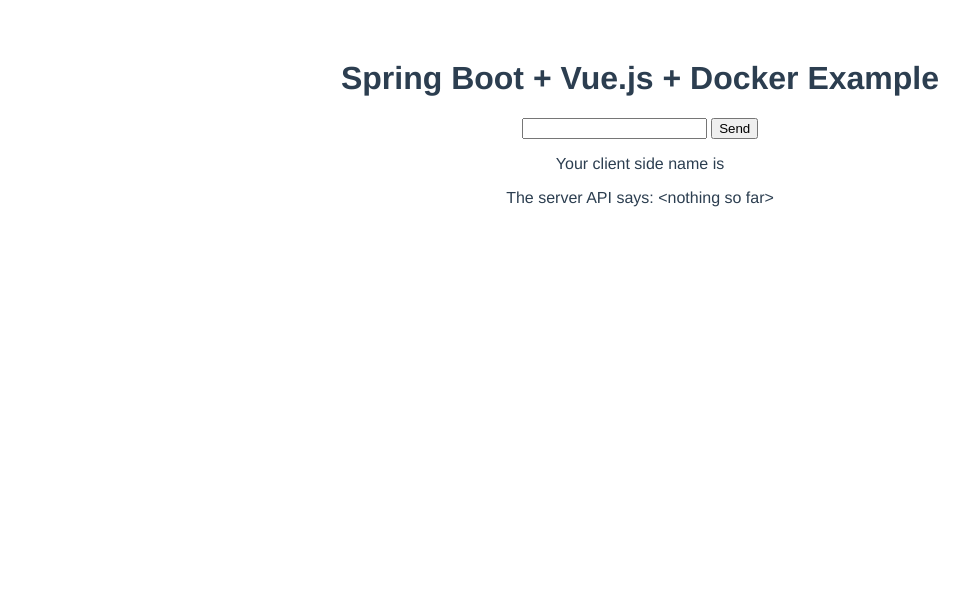
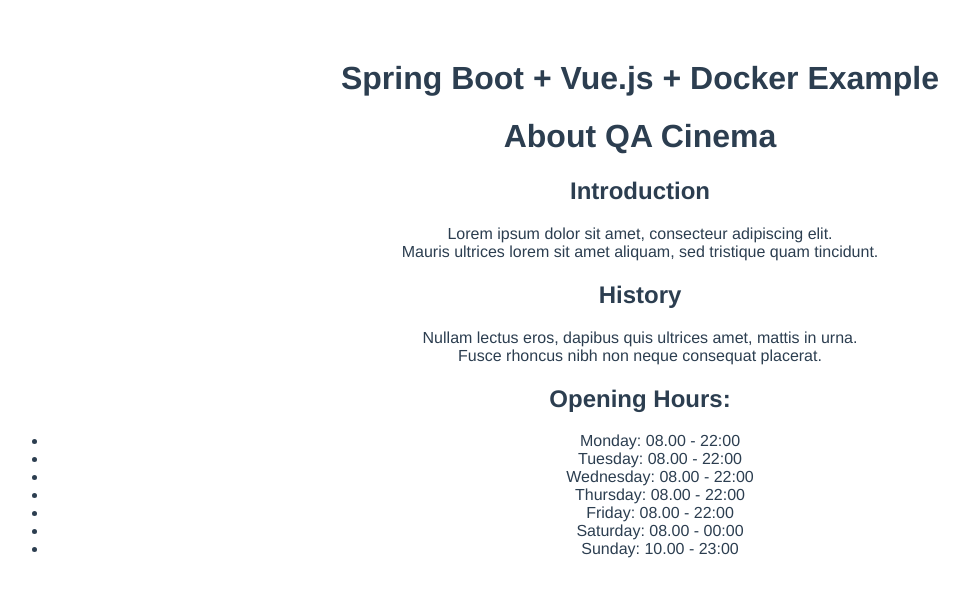
Before and after one commit to tejanhu/QACinema-boot-vue-docker, a Vue app in the folder src/main/frontend/: page / in a window 1280 px wide. Shown: the top 596 px of the page, without its empty margins (0-969 px from the left). Built offline with nearby package versions, Linux system fonts and the light colour scheme.

Commit message:
added about page

```diff
--- a/src/main/frontend/src/App.vue
+++ b/src/main/frontend/src/App.vue
@@ -1,17 +1,19 @@
 <template>
   <div id="app">
   <h1>Spring Boot + Vue.js + Docker Example</h1>
-    <hello></hello>
+    <!--<hello></hello>-->
+    <about></about>
   </div>
 </template>
 
 <script>
-import Hello from './components/Hello'
+// import Hello from './components/Hello'
+import About from './components/About'
 
 export default {
   name: 'app',
   components: {
-    Hello
+    About
   }
 }
 </script>
--- /dev/null
+++ b/src/main/frontend/src/components/About.vue
@@ -0,0 +1,30 @@
+<template>
+  <div class="hello">
+    <h1>About QA Cinema</h1>
+    <h2>Introduction</h2>
+    <p>Lorem ipsum dolor sit amet, consecteur adipiscing elit.<br/> Mauris ultrices lorem sit amet  aliquam, sed tristique quam tincidunt.</p>
+    <h2>History</h2>
+    <p>Nullam lectus eros, dapibus quis ultrices amet, mattis in urna.<br/> Fusce rhoncus nibh non neque consequat placerat.</p>
+    <h2>Opening Hours:</h2>
+    <ul>
+      <li>Monday: 08.00 - 22:00</li>
+      <li>Tuesday: 08.00 - 22:00</li>
+      <li>Wednesday: 08.00 - 22:00</li>
+      <li>Thursday: 08.00 - 22:00</li>
+      <li>Friday: 08.00 - 22:00</li>
+      <li>Saturday: 08.00 - 00:00</li>
+      <li>Sunday: 10.00 - 23:00</li>
+
+    </ul>
+  </div>
+</template>
+
+<script>
+    export default {
+      name: 'about'
+    }
+</script>
+
+<style scoped>
+
+</style>
```
Also changed, not shown: 17 other files (tests, documents, lock files or other folders).
